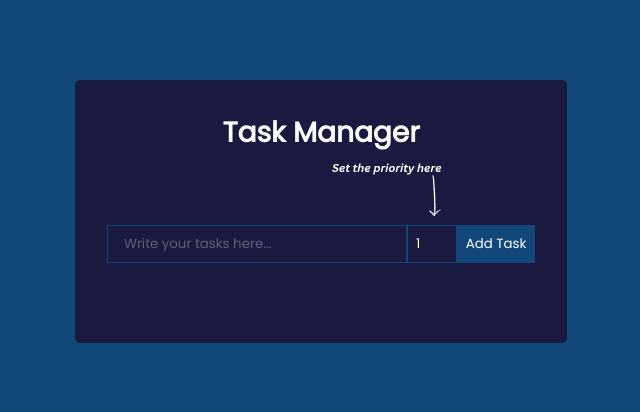
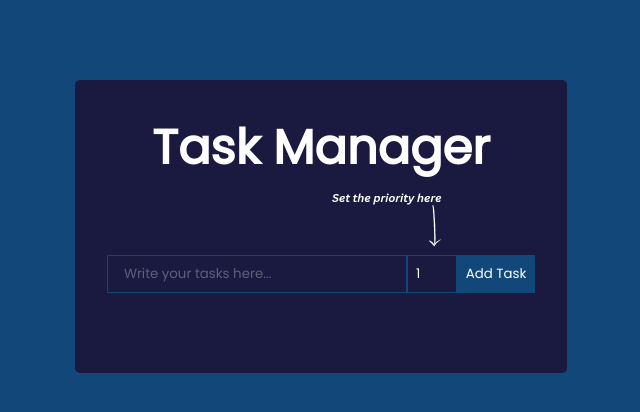
Before and after one commit to MichaelRaatsPro/TaskManager, a React (Create React App) app in the folder task-manager/: page / in a window 1280 px wide. Shown: the top 412 px of the page, without its empty margins (319-959 px from the left). Built offline with nearby package versions, Linux system fonts and the light colour scheme.

Commit message:
started the underline priority colour

```diff
--- a/task-manager/src/App.css
+++ b/task-manager/src/App.css
@@ -25,7 +25,7 @@ body {
 h1 {
   color: #fff;
   margin-bottom: 0.5rem;
-  font-size: 1.75rem;
+  font-size: 3rem;
   text-align: center;
 }
 
--- a/task-manager/src/components/Todo.js
+++ b/task-manager/src/components/Todo.js
@@ -3,9 +3,9 @@ import { FontAwesomeIcon } from '@fortawesome/react-fontawesome'
 import { faPenToSquare } from '@fortawesome/free-solid-svg-icons'
 import { faTrash } from '@fortawesome/free-solid-svg-icons'
 
-export const Todo = ({ priority ,task, toggleComplete,deleteTodo, editTodo}) => {
+export const Todo = ({ priority ,task, toggleComplete,deleteTodo, editTodo, priorityColor}) => {
   return (
-    <div className = "Todo">
+    <div className = "Todo" style = {{borderBottom: `2px solid ${priorityColor}`  }}>
         <p onClick = {() => toggleComplete(task.id)} className =  {`${task.completed ? 'completed' : ""}`}>[{priority}] {task.task}</p>
         <div style = {{float: 'right'}}>
             <FontAwesomeIcon icon = {faPenToSquare} onClick = {() => editTodo(task.id)}/>
```
